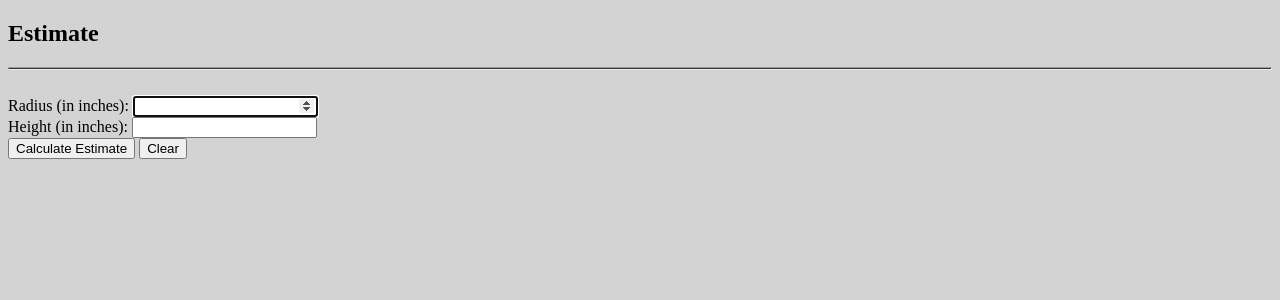
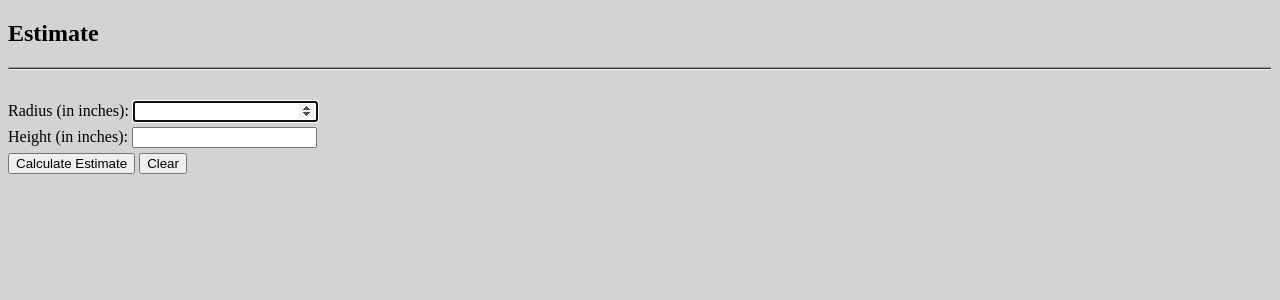
Before and after one commit to tnachman/vertical_tank_maintenance_hw8, a Flask app: page /estimate in a window 1280 px wide. Shown: the part 58-358 px from the top of the page. Run offline with Flask 2, Linux system fonts and the light colour scheme.

Commit message:
Added formatting to input boxes

```diff
--- a/static/css/stylesheet.css
+++ b/static/css/stylesheet.css
@@ -47,3 +47,7 @@ hr {
   margin-right: auto;
   background-color: #333;
 }
+
+input {
+  margin-top: 5px;
+}
```
